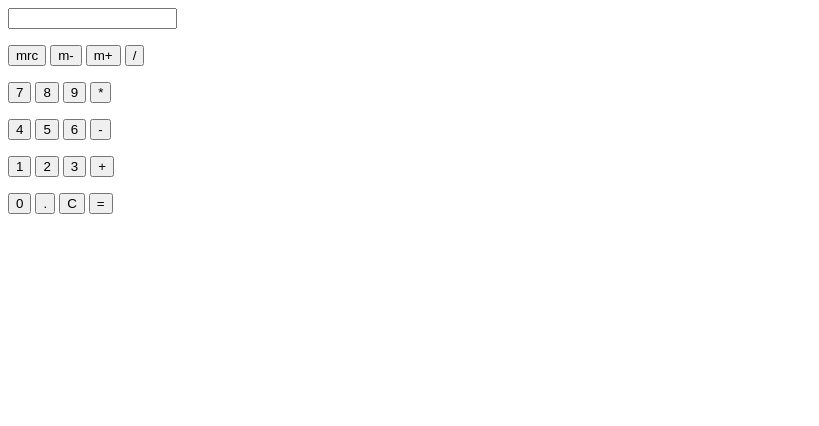
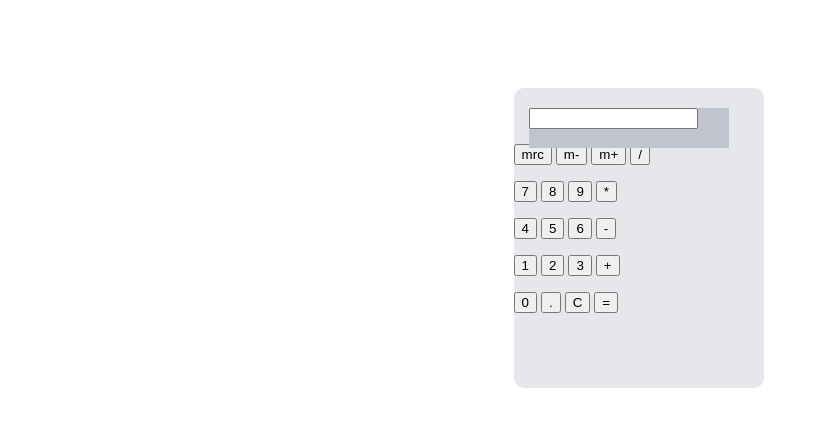
Before and after one commit to julia-nykim/Calculator, a plain HTML site: page index.html in a window 1280 px wide. Shown: the whole page, without its empty margins (0-819 px from the left). Drawn offline with Linux system fonts and the light colour scheme.

Commit message:
Added box and display css

```diff
--- a/calculator.css
+++ b/calculator.css
@@ -1,2 +1,23 @@
 @charset "UTF-8";
 /* CSS Document */
+
+/* Calculator Box */
+.box {
+	background-color: #e5e7ea;
+	height: 300px;
+	width: 250px;
+	border-radius: 10px;
+	position: relative;
+	top: 80px;
+	left: 40%;
+}
+
+/* Display */
+.display {
+	background-color: #bfc4ce;
+	width: 200px;
+	position: relative;
+	left: 15px;
+	top: 20px;
+	height: 40px;
+}
```
